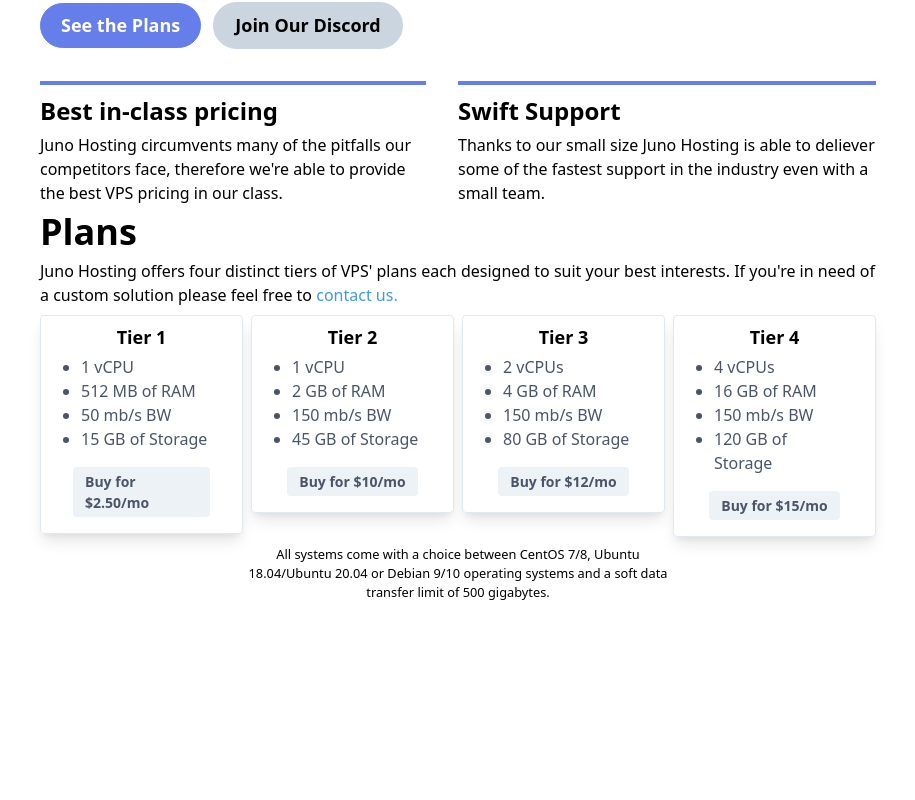
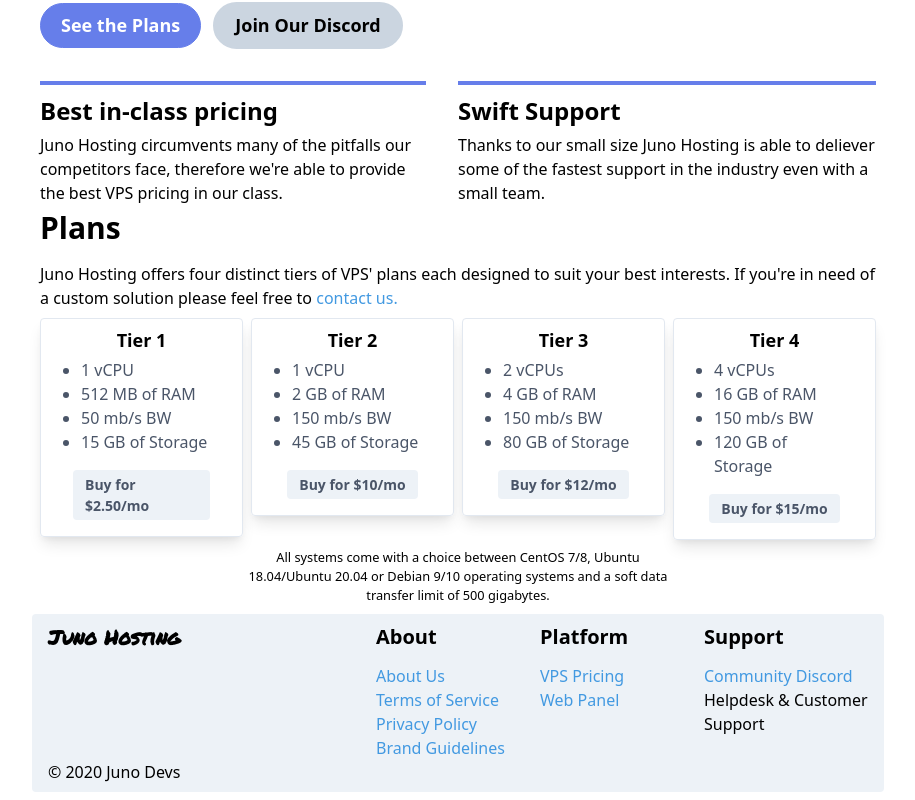
Before and after one commit to junodevs/junohosting.net, a Vue app: page / in a window 1280 px wide. Shown: the part 235-1035 px from the top of the page, without its empty margins (182-1097 px from the left). Before the commit the page ends 854 px from the top, so only its background shows below. Built offline with nearby package versions, Linux system fonts and the light colour scheme.

Commit message:
feat: create footer component

```diff
--- a/src/App.vue
+++ b/src/App.vue
@@ -1,16 +1,19 @@
 <template>
   <Navbar />
   <router-view />
+  <Footer />
 </template>
 
 <script lang="ts">
 import Navbar from './components/Navbar.vue'
+import Footer from './components/Footer.vue'
 import { defineComponent } from 'vue'
 
 export default defineComponent({
   name: 'App',
   components: {
-    Navbar
+    Navbar,
+    Footer
   }
 })
 </script>
--- a/src/assets/index.css
+++ b/src/assets/index.css
@@ -1,6 +1,11 @@
 @tailwind base;
 @tailwind components;
 @tailwind utilities;
+
+@font-face {
+  font-family: "Permanent Marker";
+  src: url("./PermanentMarker-Regular.ttf");
+}
 
 #app {
   max-width: 900px;
@@ -12,7 +17,15 @@
 }
 
 h1 {
-  @apply font-bold text-4xl;
+  @apply font-bold text-3xl mb-3;
+}
+
+h2 {
+  @apply font-bold text-2xl mb-3;
+}
+
+h3 {
+  @apply font-bold text-xl mb-3;
 }
 
 main {
--- /dev/null
+++ b/src/components/Footer.vue
@@ -0,0 +1,111 @@
+<template>
+  <footer>
+    <section class="grid grid-cols-5">
+      <div class="col-span-2">
+        <h3 id="title">
+          Juno Hosting
+        </h3>
+      </div>
+      <div>
+        <h3>About</h3>
+        <ul>
+          <li>
+            <router-link
+              class="link"
+              to="/about"
+            >
+              About Us
+            </router-link>
+          </li>
+          <li>
+            <router-link
+              class="link"
+              to="/legal/terms"
+            >
+              Terms of Service
+            </router-link>
+          </li>
+          <li>
+            <router-link
+              class="link"
+              to="/legal/privacy"
+            >
+              Privacy Policy
+            </router-link>
+          </li>
+          <li>
+            <router-link
+              class="link"
+              to="/about#branding"
+            >
+              Brand Guidelines
+            </router-link>
+          </li>
+        </ul>
+      </div>
+      <div>
+        <h3>Platform</h3>
+        <ul>
+          <li>
+            <router-link
+              class="link"
+              to="/#plans"
+            >
+              VPS Pricing
+            </router-link>
+          </li>
+          <li>
+            <a
+              class="link"
+              target="_blank"
+              rel="noopener noreferrer"
+              href="https://vps.junohosting.net"
+            >
+              Web Panel
+            </a>
+          </li>
+        </ul>
+      </div>
+      <div>
+        <h3>Support</h3>
+        <ul>
+          <li>
+            <a
+              class="link"
+              target="_blank"
+              rel="noopener noreferrer"
+              href="https://discord.gg/asfmaXr"
+            >
+              Community Discord
+            </a>
+          </li>
+          <li>Helpdesk &amp; Customer Support</li>
+        </ul>
+      </div>
+    </section>
+    <section>
+      &COPY; 2020 Juno Devs
+    </section>
+  </footer>
+</template>
+
+<script lang="ts">
+import { defineComponent } from 'vue'
+
+export default defineComponent({
+  name: 'Footer'
+})
+</script>
+
+<style lang="postcss" scoped>
+#title {
+  font-family: 'Permanent Marker';
+}
+
+footer {
+  @apply
+    rounded
+    bg-gray-200
+    py-2 px-4;
+}
+</style>
--- a/src/components/Navbar.vue
+++ b/src/components/Navbar.vue
@@ -21,9 +21,13 @@
           </router-link>
         </li>
         <li>
-          <router-link to="/panel">
+          <a
+            target="_blank"
+            rel="noopener noreferrer"
+            href="https://vps.junohosting.net"
+          >
             Web Panel
-          </router-link>
+          </a>
         </li>
         <li>
           <a
@@ -72,6 +76,7 @@
 }
 
 #title {
+  font-family: 'Permanent Marker';
   @apply
     ml-3
     font-bold
--- a/src/router.ts
+++ b/src/router.ts
@@ -7,7 +7,6 @@
   routes: [
     { path: '/', component: Home },
     { path: '/about', component: About },
-    { path: '/buy', redirect: '' },
-    { path: '/panel', redirect: '' }
+    { path: '/buy', redirect: '' }
   ]
 })
```
Also changed, not shown: src/assets/PermanentMarker-Regular.ttf (added).
